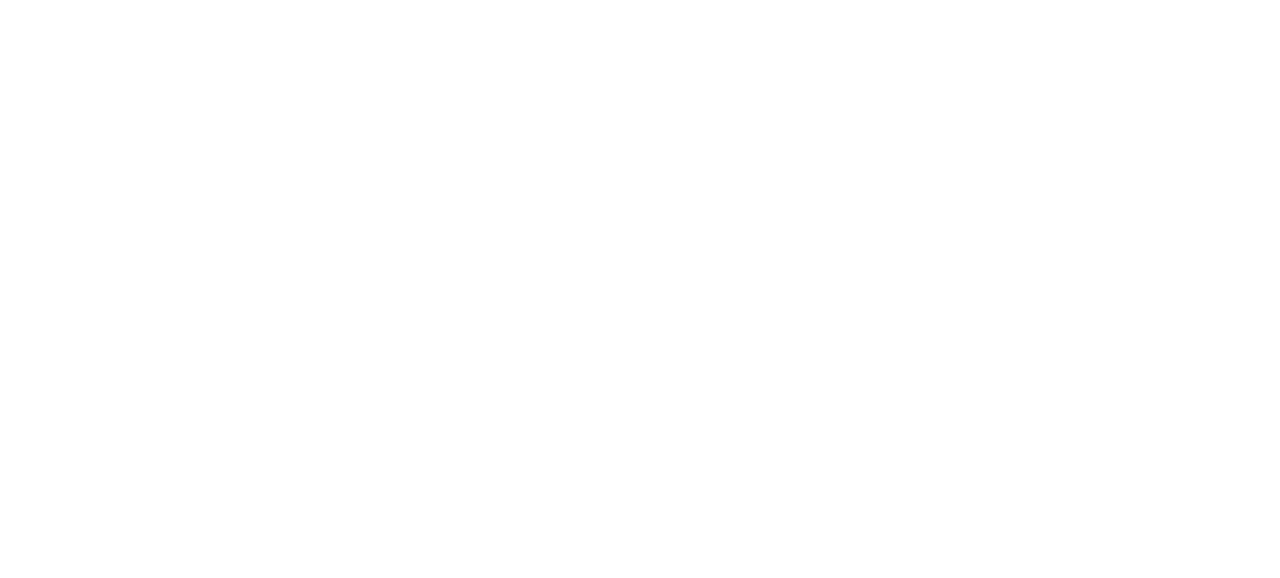
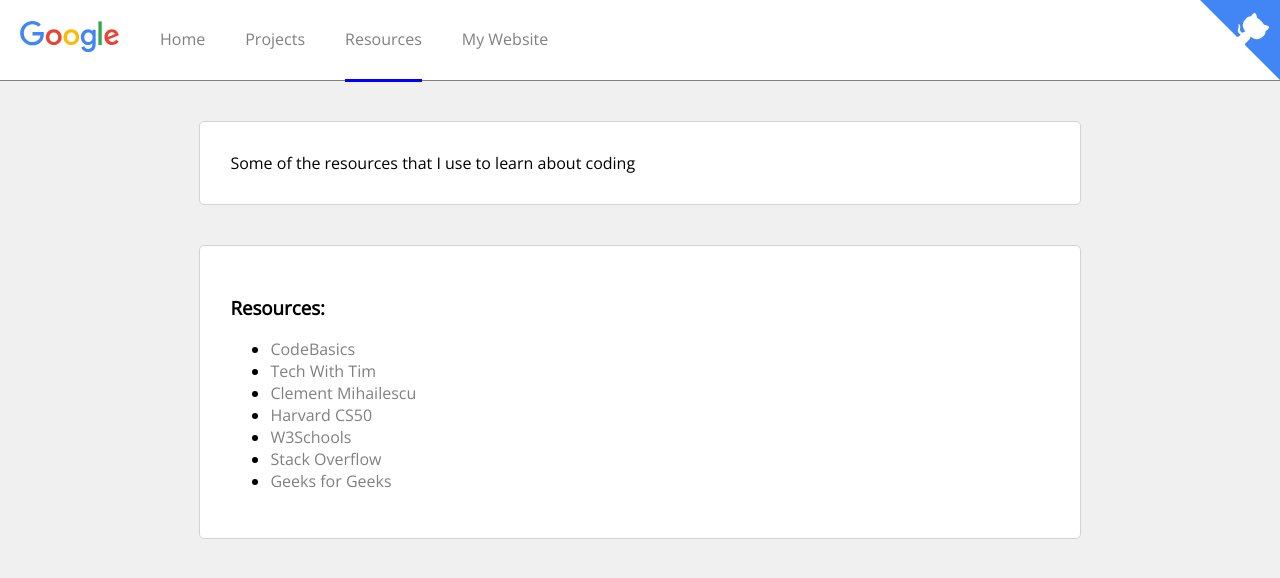
Before and after one commit to owenmoogk/path-to-google, a plain HTML site: page resources.html in a window 1280 px wide. Drawn offline with nearby package versions, Linux system fonts and the light colour scheme.

Commit message:
added resources

```diff
--- a/projects.css
+++ b/projects.css
@@ -1,7 +1,6 @@
 .item .text {
     padding: 2px 16px;
 }
-
 .item{
     background-color: white;
     border: 1px solid lightgrey;
@@ -14,7 +13,6 @@
     box-shadow: 0 4px 8px 0 rgba(0, 0, 0, 0.2), 0 6px 20px 0 rgba(0, 0, 0, 0.19);
     transition: 0.5s;
 }
-
 #projects{
     display: flex;
     flex-direction: row;
--- a/resources.html
+++ b/resources.html
@@ -0,0 +1,63 @@
+<!DOCTYPE html>
+<html>
+	<head>
+		<meta http-equiv="Content-Type" content="text/html; charset=UTF-8">
+		<link rel="manifest" href="https://careers.google.com/jobs/dist/manifest.json">
+		<title>Path to Google -- Owen Moogk</title>
+		<link rel="icon" type="image/ico" href="https://careers.google.com/jobs/dist/img/meta/careers_favicon.f3418a443e7d841097c7.ico">
+		<link href="https://fonts.googleapis.com/css2?family=Open+Sans&display=swap" rel="stylesheet">
+		<link rel="stylesheet" href="styles.css">
+		<script src="github-corner.js"></script>
+	</head>
+
+	<body>
+
+		<div class="nav">
+			<!-- GOOGLE HEADER LOGO -->
+			<div class="google-header-logo">
+				<svg width="100%" height="100%" viewBox="0 0 74 24">
+					<g>
+						<path fill="#4285F4"
+							d="M9.24 8.19v2.46h5.88c-.18 1.38-.64 2.39-1.34 3.1-.86.86-2.2 1.8-4.54 1.8-3.62 0-6.45-2.92-6.45-6.54s2.83-6.54 6.45-6.54c1.95 0 3.38.77 4.43 1.76L15.4 2.5C13.94 1.08 11.98 0 9.24 0 4.28 0 .11 4.04.11 9s4.17 9 9.13 9c2.68 0 4.7-.88 6.28-2.52 1.62-1.62 2.13-3.91 2.13-5.75 0-.57-.04-1.1-.13-1.54H9.24z">
+						</path>
+						<path fill="#EA4335"
+							d="M25 6.19c-3.21 0-5.83 2.44-5.83 5.81 0 3.34 2.62 5.81 5.83 5.81s5.83-2.46 5.83-5.81c0-3.37-2.62-5.81-5.83-5.81zm0 9.33c-1.76 0-3.28-1.45-3.28-3.52 0-2.09 1.52-3.52 3.28-3.52s3.28 1.43 3.28 3.52c0 2.07-1.52 3.52-3.28 3.52z">
+						</path>
+						<path fill="#4285F4"
+							d="M53.58 7.49h-.09c-.57-.68-1.67-1.3-3.06-1.3C47.53 6.19 45 8.72 45 12c0 3.26 2.53 5.81 5.43 5.81 1.39 0 2.49-.62 3.06-1.32h.09v.81c0 2.22-1.19 3.41-3.1 3.41-1.56 0-2.53-1.12-2.93-2.07l-2.22.92c.64 1.54 2.33 3.43 5.15 3.43 2.99 0 5.52-1.76 5.52-6.05V6.49h-2.42v1zm-2.93 8.03c-1.76 0-3.1-1.5-3.1-3.52 0-2.05 1.34-3.52 3.1-3.52 1.74 0 3.1 1.5 3.1 3.54.01 2.03-1.36 3.5-3.1 3.5z">
+						</path>
+						<path fill="#FBBC05"
+							d="M38 6.19c-3.21 0-5.83 2.44-5.83 5.81 0 3.34 2.62 5.81 5.83 5.81s5.83-2.46 5.83-5.81c0-3.37-2.62-5.81-5.83-5.81zm0 9.33c-1.76 0-3.28-1.45-3.28-3.52 0-2.09 1.52-3.52 3.28-3.52s3.28 1.43 3.28 3.52c0 2.07-1.52 3.52-3.28 3.52z">
+						</path>
+						<path fill="#34A853" d="M58 .24h2.51v17.57H58z"></path>
+						<path fill="#EA4335"
+							d="M68.26 15.52c-1.3 0-2.22-.59-2.82-1.76l7.77-3.21-.26-.66c-.48-1.3-1.96-3.7-4.97-3.7-2.99 0-5.48 2.35-5.48 5.81 0 3.26 2.46 5.81 5.76 5.81 2.66 0 4.2-1.63 4.84-2.57l-1.98-1.32c-.66.96-1.56 1.6-2.86 1.6zm-.18-7.15c1.03 0 1.91.53 2.2 1.28l-5.25 2.17c0-2.44 1.73-3.45 3.05-3.45z">
+						</path>
+					</g>
+				</svg>
+			</div>
+			<a href="/">Home</a>
+			<a href="/projects.html">Projects</a>
+			<a href="/resources.html" class="active">Resources</a>
+			<a href="https://owenmoogk.codes" target="_blank">My Website</a>
+		</div>
+		<div id="main">
+			<div class="box">
+				Some of the resources that I use to learn about coding
+			</div>
+			<div class="box">
+				<h3>Resources:</h3>
+				<ul>
+					<li><a href="https://www.youtube.com/channel/UCh9nVJoWXmFb7sLApWGcLPQ" target="_blank">CodeBasics</a></li>
+					<li><a href="https://www.youtube.com/channel/UC4JX40jDee_tINbkjycV4Sg" target="_blank">Tech With Tim</a></li>
+                    <li><a href="http://www.clementmihailescu.com/" target="_blank">Clement Mihailescu</a></li>
+					<li><a href="https://cs50.harvard.edu/" target="_blank">Harvard CS50</a></li>
+					<li><a href="https://www.w3schools.com/" target="_blank">W3Schools</a></li>
+					<li><a href="https://stackoverflow.com/" target="_blank">Stack Overflow</a></li>
+					<li><a href="https://www.geeksforgeeks.org/" target="_blank">Geeks for Geeks</a></li>
+				</ul>
+			</div>
+		</div>
+	</body>
+	<script>githubCorner()</script>
+</html>
--- a/styles.css
+++ b/styles.css
@@ -89,3 +89,11 @@ ul.completed li:before {
 ul.todo li:before{
     content: "➖ ";
 }
+
+ul a{
+    text-decoration: none;
+    color: grey;
+}
+ul a:hover{
+    color: black;
+}
```
